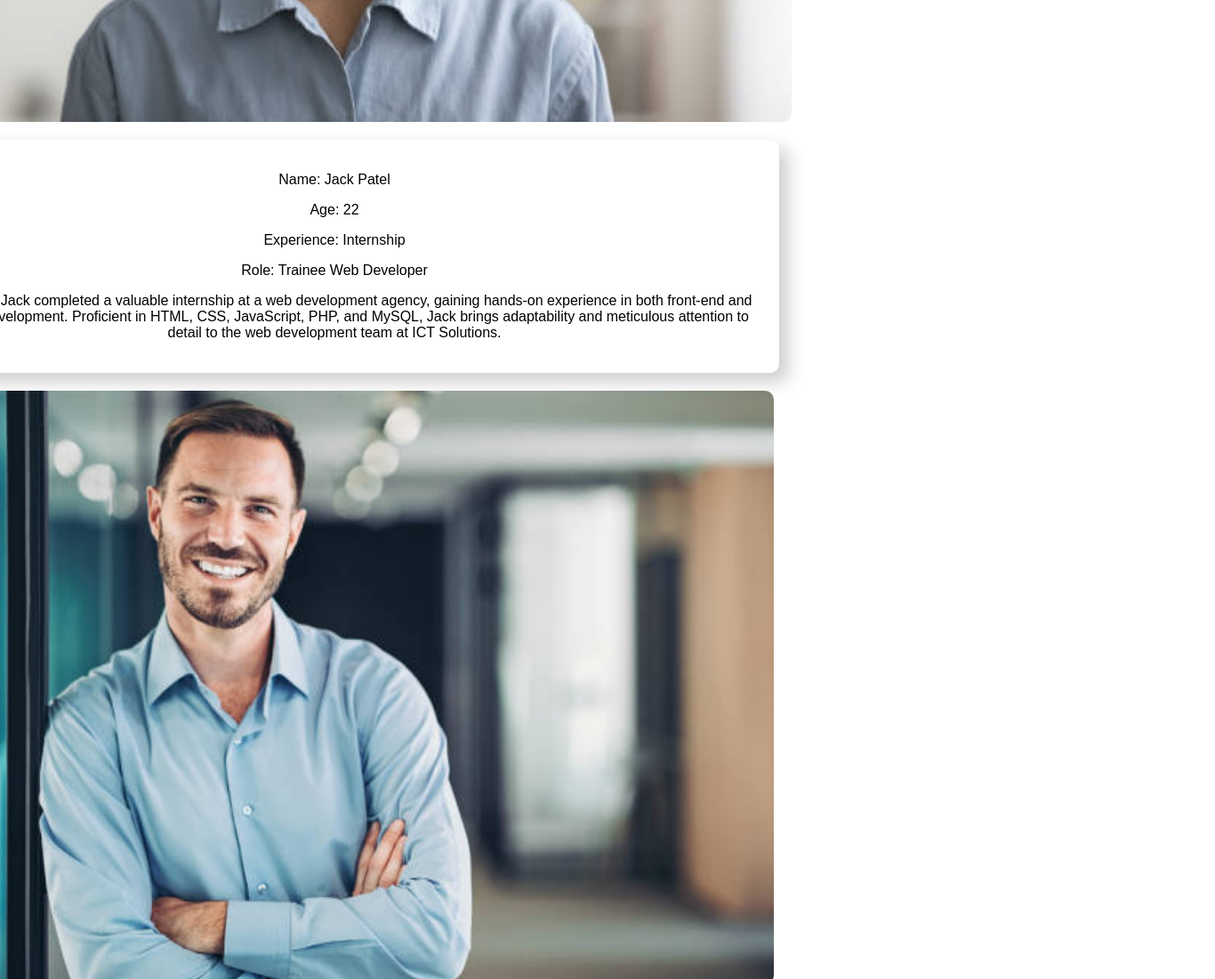
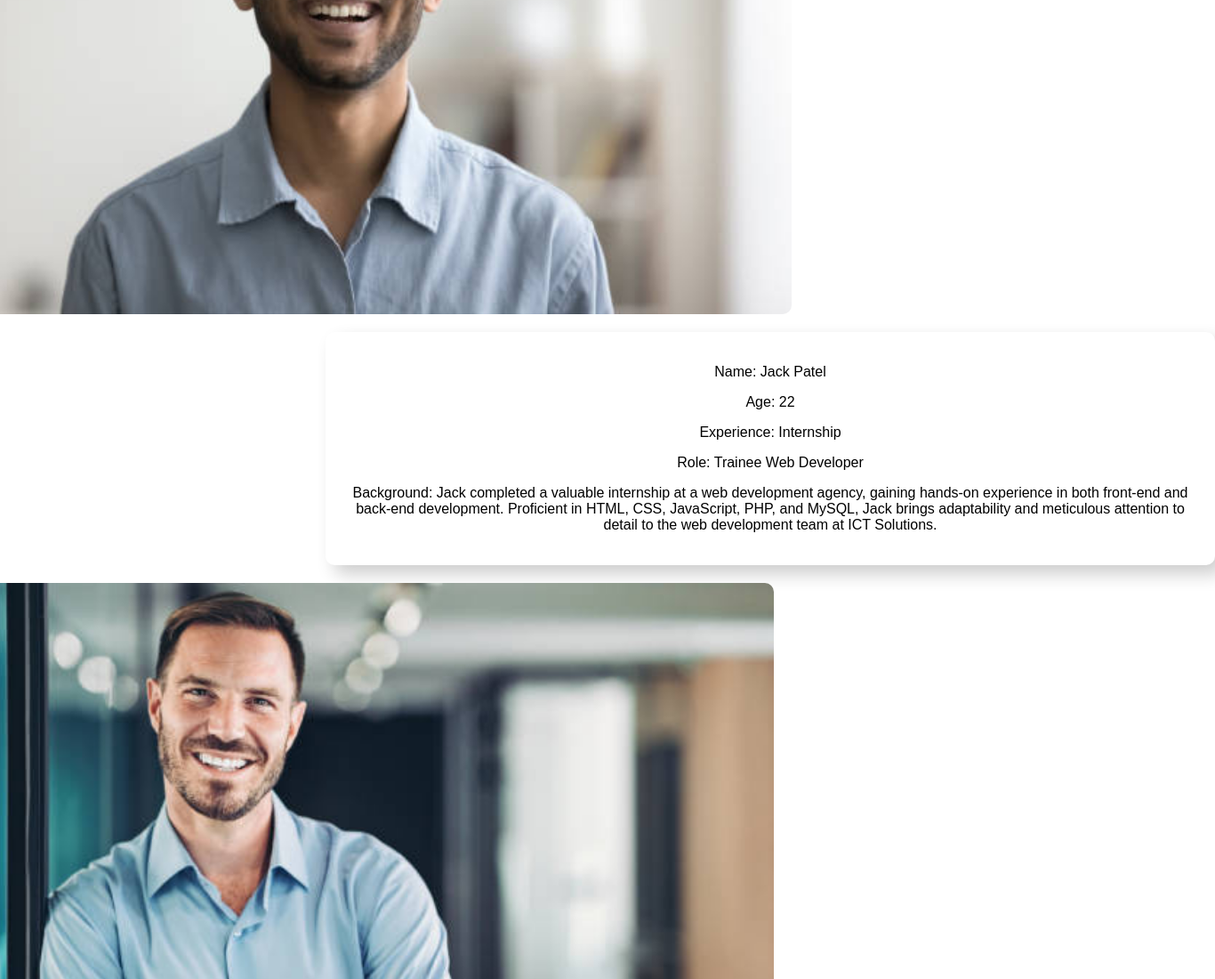
Before and after one commit to 22125786/22125786.github.io, a plain HTML site: page U6/trainees.htm in a window 1280 px wide. Shown: the part 1700-2800 px from the top of the page at 89% size, 1366 px wide, since content can reach past the window. Drawn offline with Linux system fonts and the light colour scheme.

Commit message:
Add files via upload

```diff
--- a/U6/styles.css
+++ b/U6/styles.css
@@ -373,7 +373,6 @@ border-radius: 8px 8px 0 0;
   border-radius: 10px;
   margin-right: 500px;
   margin-top: -250px;
-  text-align: left;
 
 }
 
--- a/U6/trainees.htm
+++ b/U6/trainees.htm
@@ -1,6 +1,8 @@
 <!DOCTYPE html>
 <html>
 <head>
+<meta name="description" content="This website is for the recruitment of trainee web developers for us at ICT Solutions, it contains video tutorials, examples of our previous developers, an applicaiton form, the specification of the job, aswell as a detaled homepage.">
+<meta name="keywords" content="HTML, CSS, web development, meta tags, Trainees, Ict solutions">
 <link href="styles.css" rel="stylesheet" type="text/css">
 <title>Trainees - ICT Solutions - Web Development Team</title>
 </head>
@@ -21,7 +23,7 @@
   </a>
  </div>
 
-
+ <br></br><br></br><br></br><br></br><br></br><br></br>
 
 <center>
 <div class="content">
@@ -43,14 +45,14 @@
     <div class="image-container">
         <img src="images/webdev2.png" alt="An Image of one of our Web Developers" style="width: 1000px; height: auto; margin-top: 250px; border-radius: 10px;">
 	</div>
-	<div class="image-text" style="margin-right: 1000px;">
+	<div class="image-text">
     <div class="box">
     <p>Name: Jack Patel</p>
     <p>Age: 22</p>
     <p>Experience: Internship</p>
     <p>Role: Trainee Web Developer</p>
     <p>Background:
-        Jack completed a valuable internship at a web development agency, gaining hands-on experience in both front-end and back-end development. Proficient in HTML, CSS, JavaScript, PHP, and MySQL, Jack brings adaptability and meticulous attention to detail to the web development team at ICT Solutions.</p>
+                  Jack completed a valuable internship at a web development agency, gaining hands-on experience in both front-end and back-end development. Proficient in HTML, CSS, JavaScript, PHP, and MySQL, Jack brings adaptability and meticulous attention to detail to the web development team at ICT Solutions.</p>
           </div>
         </div>
     <div class="image-container">
```
Also changed, not shown: U6/apply.htm (+2 -0 lines), U6/courses.htm (+2 -0 lines), U6/index.htm (+2 -0 lines), U6/jobspec.htm (+2 -0 lines).
